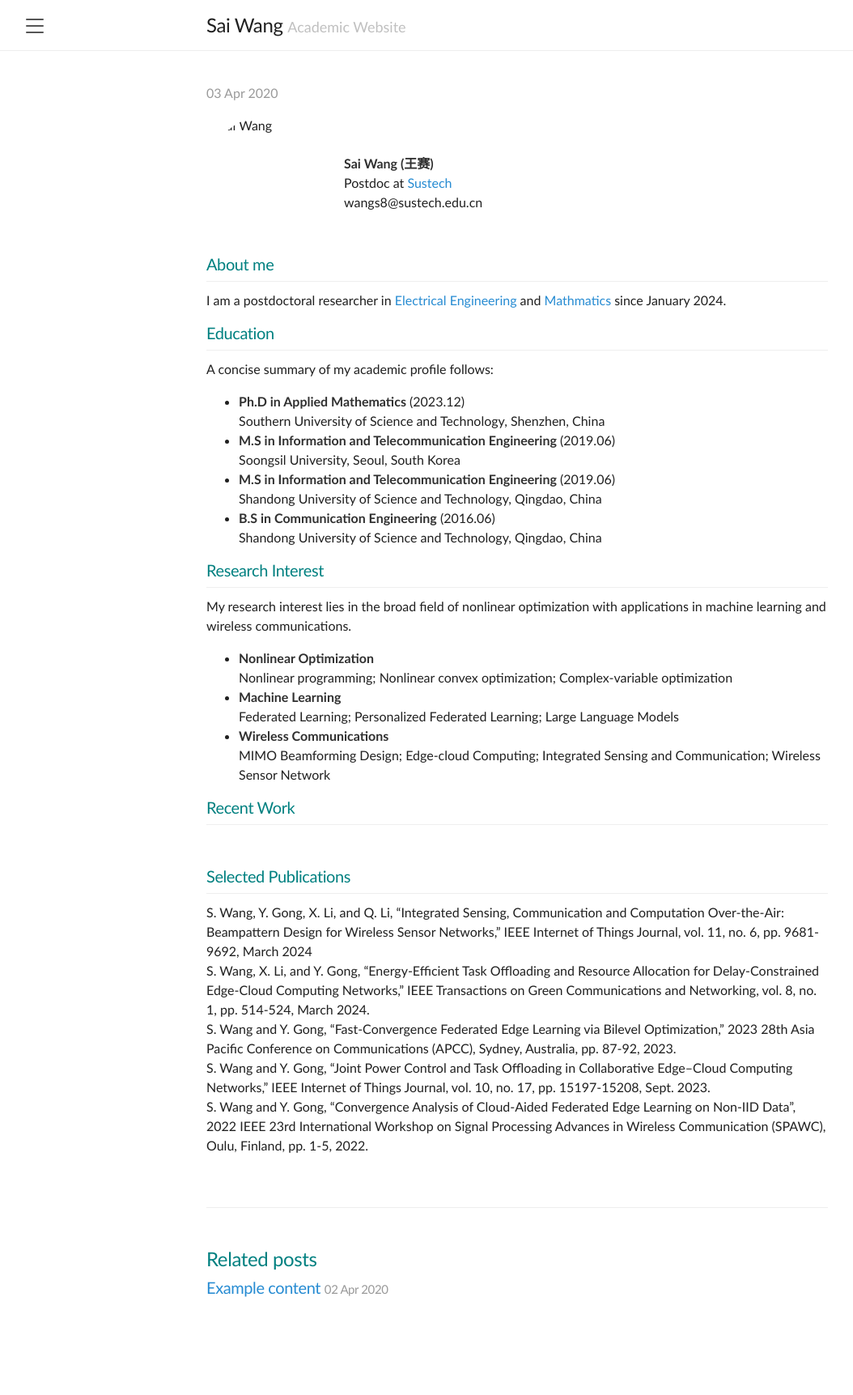
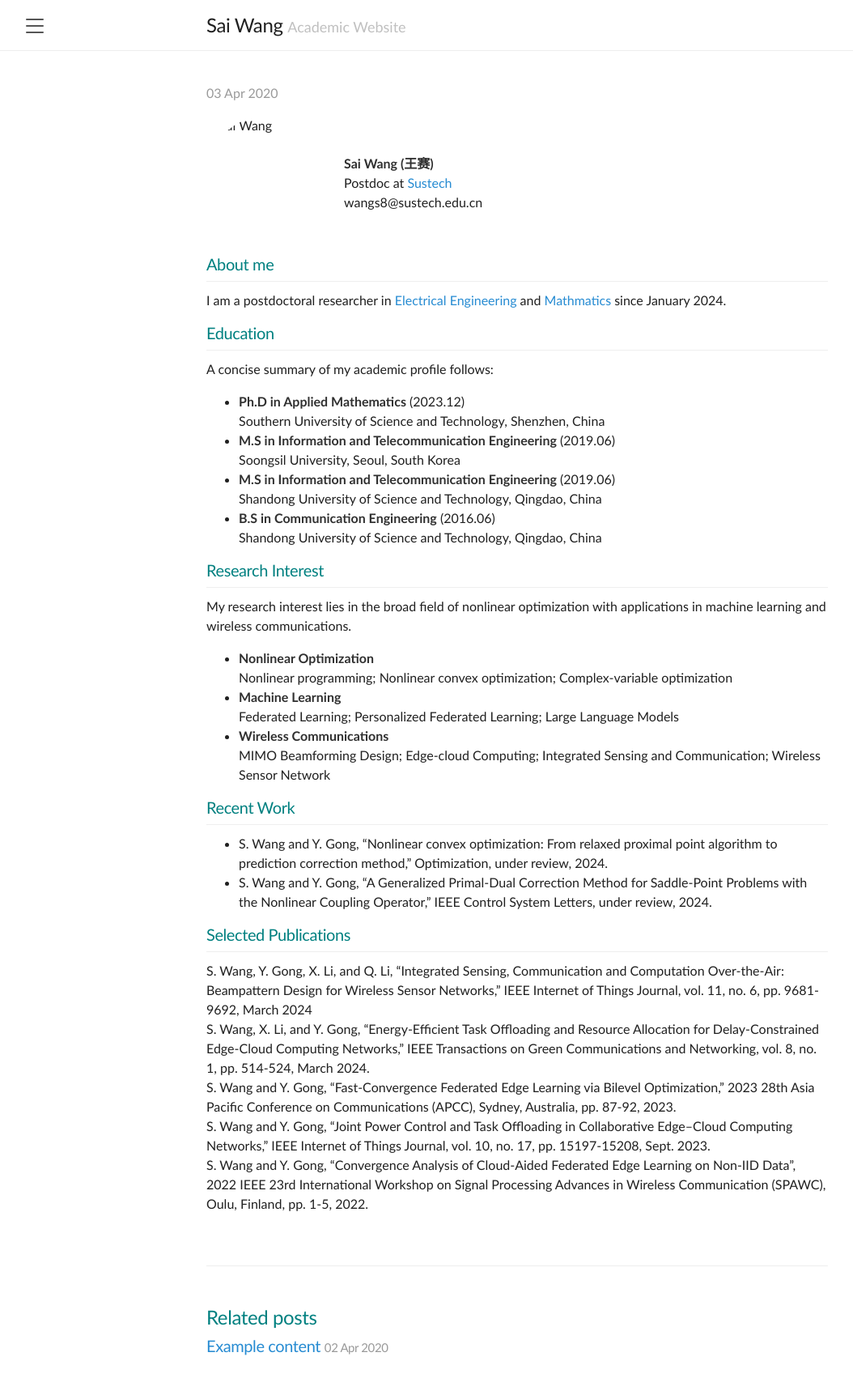
Before and after one commit to Alxendweb/alxendweb.github.io, a Jekyll site: the page built from _posts/2020-04-03-introducing-lanyon.md, in a window 1280 px wide. Shown: the whole page at 81% size, without its empty margins (1-1055 px from the left). Built offline with Jekyll 4.4.1, drawn with Linux system fonts in a browser that asks for light colours; before the commit the page ends 1651 px from its top, so only the background shows below that.

Commit message:
Update 2020-04-03-introducing-lanyon.md

```diff
--- a/_posts/2020-04-03-introducing-lanyon.md
+++ b/_posts/2020-04-03-introducing-lanyon.md
@@ -48,8 +48,10 @@ My research interest lies in the broad field of nonlinear optimization with appl
 
 ### Recent Work
 ---
-<!--S. Wang and Y. Gong, "Nonlinear convex optimization: From relaxed proximal point algorithm to prediction correction method," Optimization, under review, 2024.<br>
-S. Wang and Y. Gong, "A Generalized Primal-Dual Correction Method for Saddle-Point Problems with the Nonlinear Coupling Operator," IEEE Control System Letters, under review, 2024.--><br>
+<!-- sdfs-->
+- S. Wang and Y. Gong, "Nonlinear convex optimization: From relaxed proximal point algorithm to prediction correction method," Optimization, under review, 2024.<br>
+- S. Wang and Y. Gong, "A Generalized Primal-Dual Correction Method for Saddle-Point Problems with the Nonlinear Coupling Operator," IEEE Control System Letters, under review, 2024.
+<!-- sdfsd-->
 
 
 ### Selected Publications
```
